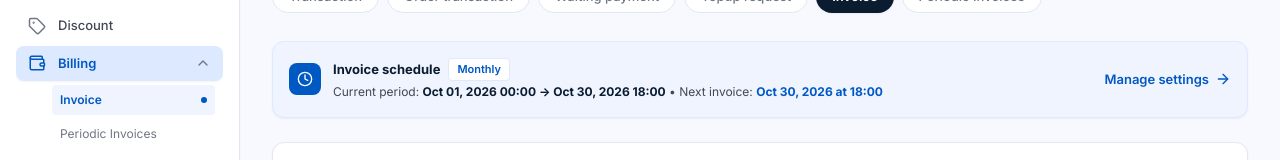
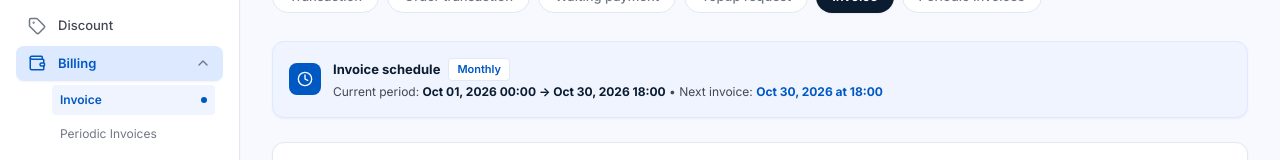
Before and after one commit to linhtk-11/fw_task, a React (Vite) app: page / in a window 1280 px wide. Shown: the part 328-488 px from the top of the page. Built offline with nearby package versions, Linux system fonts and the light colour scheme.

Commit message:
fix(customer): remove Manage settings button from Customer Billing Invoice view

```diff
--- a/src/components/CustomerBillingView.tsx
+++ b/src/components/CustomerBillingView.tsx
@@ -8,11 +8,9 @@ import {
   ListOrdered,
   ChevronLeft,
   ChevronRight,
-  ArrowRight,
   Clock,
   Eye,
   Download,
-  Building2,
   FileText,
   RotateCcw,
 } from 'lucide-react';
@@ -32,7 +30,7 @@ interface CustomerBillingViewProps {
   onOpenTopUp: () => void;
   onOpenInvoicePreview: (invoice: InvoiceRecord) => void;
   onOpenOrderList: (invoice: InvoiceRecord) => void;
-  onNavigateToSettings: () => void;
+  onNavigateToSettings?: () => void;
   onAddToast?: (title: string, message?: string, type?: 'success' | 'info' | 'error') => void;
 }
 
@@ -300,15 +298,6 @@ export const CustomerBillingView: React.FC<CustomerBillingViewProps> = ({
             </div>
           </div>
         </div>
-
-        <button
-          type="button"
-          onClick={onNavigateToSettings}
-          className="text-[#0058c3] hover:text-[#004398] font-semibold text-[13px] flex items-center gap-1.5 cursor-pointer self-end sm:self-auto shrink-0 hover:underline"
-        >
-          <span>Manage settings</span>
-          <ArrowRight className="w-4 h-4" />
-        </button>
       </div>
 
       {/* VIEW: TAB "Periodic Invoices" */}
```
